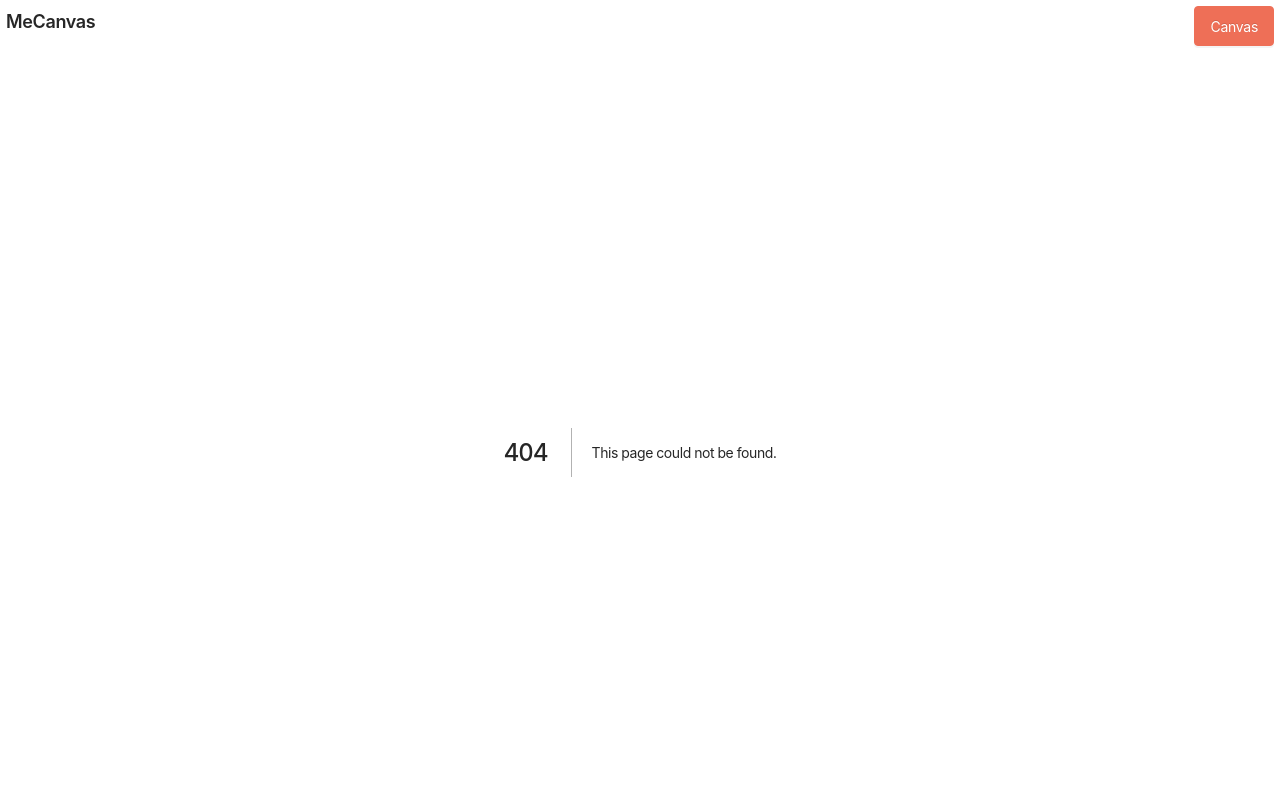
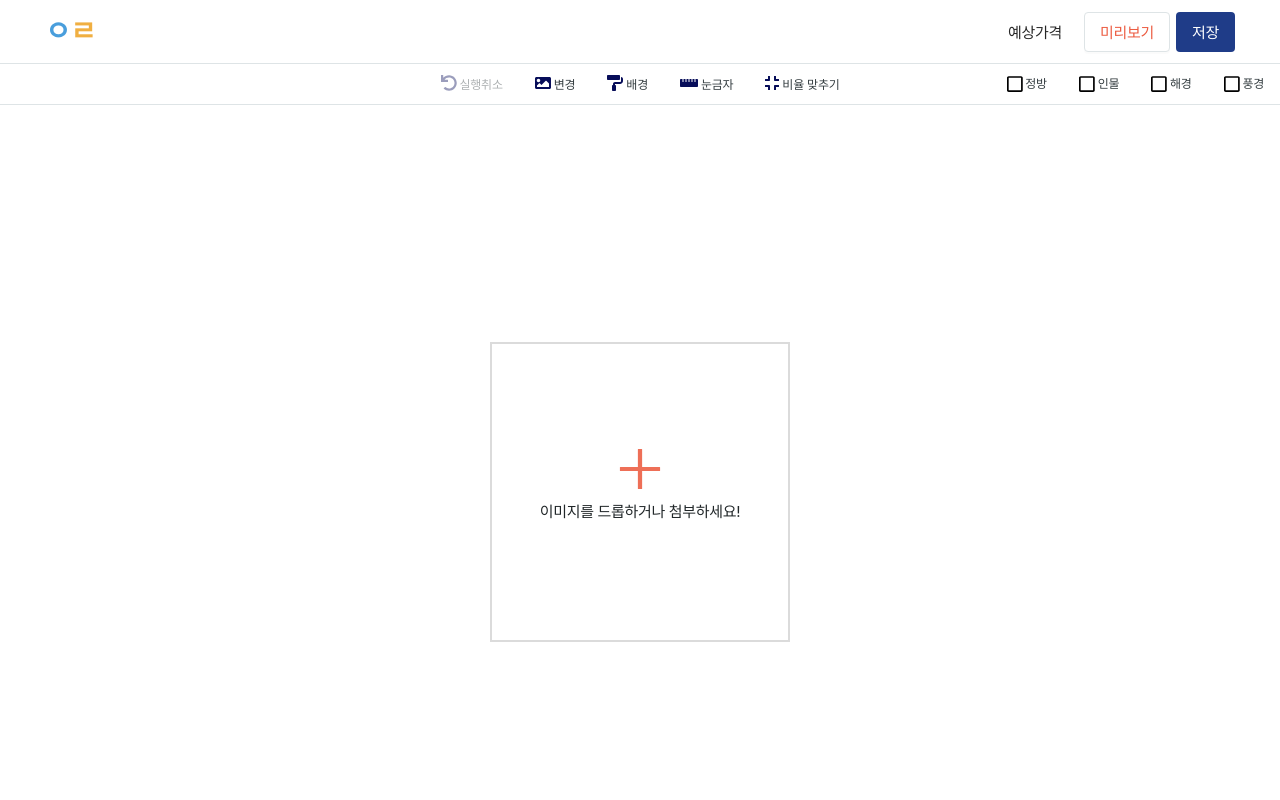
Before and after one commit to mecanvas/early-front, a Next.js app: page /tool/divided in a window 1280 px wide. Before the commit this address had no page. Shown: the top 800 px of the page. Built offline with nearby package versions, Linux system fonts and the light colour scheme; a web font is replaced by a local one.

Commit message:
단일 캔버스 작업 전, 로고 변경 + tool -> divided/single 페이지로 분할

```diff
--- a/src/components/layouts/AppHeader.tsx
+++ b/src/components/layouts/AppHeader.tsx
@@ -3,6 +3,7 @@ import styled from '@emotion/styled';
 import { useRouter } from 'next/router';
 import { Button } from 'antd';
 import { useExceptionRoute } from 'src/hooks/useExceptionRoute';
+import Logo from './Logo';
 
 const HeaderContainer = styled.header`
   width: 100%;
@@ -16,15 +17,23 @@ const Header = styled.div`
   align-items: center;
   justify-content: space-between;
   margin: 0 auto;
+
+  button {
+    margin-left: 3px;
+  }
 `;
 
 const AppHeader = () => {
   const { exceptionRoute } = useExceptionRoute();
   const router = useRouter();
 
-  const handlePushCustomPage = useCallback(() => {
-    router.push('/tool');
-  }, [router]);
+  const handlePushCustomPage = useCallback(
+    (e) => {
+      const { key } = e.currentTarget.dataset;
+      router.push(`/tool/${key}`);
+    },
+    [router],
+  );
 
   if (exceptionRoute) {
     return null;
@@ -34,10 +43,15 @@ const AppHeader = () => {
     <HeaderContainer>
       <Header>
         <>
-          <h4>MeCanvas</h4>
-          <Button type="primary" onClick={handlePushCustomPage}>
-            Canvas
-          </Button>
+          <Logo />
+          <div>
+            <Button type="primary" data-key="single" onClick={handlePushCustomPage}>
+              단일
+            </Button>
+            <Button type="primary" data-key="divided" onClick={handlePushCustomPage}>
+              분할
+            </Button>
+          </div>
         </>
       </Header>
     </HeaderContainer>
--- /dev/null
+++ b/src/components/layouts/Logo.tsx
@@ -0,0 +1,32 @@
+import React from 'react';
+import styled from '@emotion/styled';
+
+const Logos = styled.div`
+  font-size: 28px;
+  cursor: pointer;
+  span {
+    font-family: serif;
+    font-weight: bold;
+  }
+  span:nth-of-type(1) {
+    color: #499edc;
+  }
+  span:nth-of-type(2) {
+    font-family: serif;
+    color: #f0af41;
+  }
+  @media all and (max-width: ${({ theme }) => theme.size.sm}) {
+    font-size: 24px;
+  }
+`;
+
+const Logo = () => {
+  return (
+    <Logos>
+      <span>ㅇ</span>
+      <span>ㄹ</span>
+    </Logos>
+  );
+};
+
+export default Logo;
--- a/src/components/tool/Tool.tsx
+++ b/src/components/tool/divided/DividedTool.tsx
@@ -1,7 +1,7 @@
 import React, { useCallback, useEffect, useMemo, useRef, useState } from 'react';
 import { useGetScollPosition, useGlobalState } from 'src/hooks';
 import axios from 'axios';
-import ToolColorPalette from './ToolColorPalette';
+import ToolColorPalette from './DividedToolColorPalette';
 import {
   ToolContainer,
   ImageWrapper,
@@ -19,7 +19,7 @@ import {
   Bill,
   CroppedWrapper,
   PreviewBg,
-} from './ToolStyle';
+} from './DividedToolStyle';
 import { ColorResult } from 'react-color';
 import { useDropzone } from 'react-dropzone';
 import { PlusOutlined } from '@ant-design/icons';
@@ -27,14 +27,14 @@ import { Button, Modal, Popover, Upload, Checkbox, Input } from 'antd';
 import { RcFile } from 'antd/lib/upload';
 import { theme } from 'src/style/theme';
 import { useRouter } from 'next/router';
-import Loading from '../common/Loading';
+import Loading from '../../common/Loading';
 import { FontAwesomeIcon } from '@fortawesome/react-fontawesome';
 import { faEdit, faSquare } from '@fortawesome/free-regular-svg-icons';
 import { faPaintRoller, faUndo, faImage, faCompress, faRulerHorizontal } from '@fortawesome/free-solid-svg-icons';
-import ToolSave from './ToolSave';
+import ToolSave from './DividedToolSave';
 import { cmToPx } from 'src/utils/cmToPx';
 import { filterOverMaxHeight } from 'src/utils/filterOverMaxHeight';
-import ToolFrameList from './ToolFrameList';
+import ToolFrameList from './DividedToolFrameList';
 import {
   FrameSize,
   CanvasPosition,
@@ -44,12 +44,13 @@ import {
   CroppedFrame,
 } from 'src/interfaces/ToolInterface';
 import { imgSizeChecker } from 'src/utils/imgSizeChecker';
-import ToolSelectedFrame from './ToolSelectedFrame';
+import ToolSelectedFrame from './DividedToolSelectedFrame';
 import { getOriginRatio } from 'src/utils/getOriginRatio';
 import { getS3 } from 'src/utils/getS3';
 import { ImgToDataURL } from 'src/utils/ImgToDataURL';
 import { replacePx } from 'src/utils/replacePx';
 import { useProgress } from 'src/hooks/useProgress';
+import Logo from 'src/components/layouts/Logo';
 
 const Tool = () => {
   const router = useRouter();
@@ -762,7 +763,9 @@ const Tool = () => {
         {/* 사진 조절하는 툴바들 */}
         <FactoryHeader>
           <FactoryUtills>
-            <h1 onClick={handlePushMainPage}>Early</h1>
+            <div onClick={handlePushMainPage}>
+              <Logo />
+            </div>
             <div>
               <Popover
                 style={{ padding: 0 }}
--- a/src/components/tool/ToolColorPalette.tsx
+++ b/src/components/tool/divided/DividedToolColorPalette.tsx
@@ -1,5 +1,5 @@
 import React, { useCallback, useState } from 'react';
-import { ColorPaletteFreeColor, ColorPaletteWrapper } from './ToolStyle';
+import { ColorPaletteFreeColor, ColorPaletteWrapper } from './DividedToolStyle';
 import { CirclePicker, ColorResult, ChromePicker } from 'react-color';
 import { CaretDownOutlined } from '@ant-design/icons';
 import { Popover } from 'antd';
--- a/src/components/tool/ToolFrameList.tsx
+++ b/src/components/tool/divided/DividedToolFrameList.tsx
@@ -5,7 +5,7 @@ import React, { useCallback, useEffect, useMemo, useState } from 'react';
 import { animated, useSpring } from 'react-spring';
 import { useGlobalState } from 'src/hooks';
 import { FrameAttributes, FrameSize } from 'src/interfaces/ToolInterface';
-import { FrameWrapper, FrameSizeList, FrameSizeName } from './ToolStyle';
+import { FrameWrapper, FrameSizeList, FrameSizeName } from './DividedToolStyle';
 
 interface Props extends FrameAttributes {
   frameSize: FrameSize[];
--- a/src/components/tool/ToolSave.tsx
+++ b/src/components/tool/divided/DividedToolSave.tsx
@@ -4,8 +4,8 @@ import { useCanvasToServer, useGlobalState } from 'src/hooks';
 import { useRouter } from 'next/router';
 import styled from '@emotion/styled';
 import { css } from '@emotion/react';
-import AppTable from '../antd/AppTable';
-import { BillTotal } from './ToolStyle';
+import { BillTotal } from './DividedToolStyle';
+import AppTable from 'src/components/antd/AppTable';
 
 const AntdInput = styled(Input)<{ isRequired: boolean }>`
   ${({ isRequired, theme }) =>
--- a/src/components/tool/ToolSelectedFrame.tsx
+++ b/src/components/tool/divided/DividedToolSelectedFrame.tsx
@@ -3,7 +3,7 @@ import { useGetScollPosition, useGlobalState } from 'src/hooks';
 import { CanvasFrameSizeInfo, CanvasPosition, CroppedFrame } from 'src/interfaces/ToolInterface';
 import { theme } from 'src/style/theme';
 import { replacePx } from 'src/utils/replacePx';
-import { SelectedFrameWrapper } from './ToolStyle';
+import { SelectedFrameWrapper } from './DividedToolStyle';
 
 interface Props {
   width?: number;
--- a/src/components/tool/ToolStyle.tsx
+++ b/src/components/tool/divided/DividedToolStyle.tsx
@@ -33,14 +33,7 @@ export const FactoryUtills = styled.div`
     height: 40px;
     padding: 0 0.5em;
   }
-  h1 {
-    margin: 0;
-    padding: 0.4em;
-    text-align: center;
-    @media all and (max-width: ${({ theme }) => theme.size.sm}) {
-      font-size: 22px;
-    }
-  }
+
   & > div {
     display: flex;
     button {
--- /dev/null
+++ b/src/pages/tool/divided.tsx
@@ -0,0 +1,5 @@
+import dynamic from 'next/dynamic';
+import Loading from 'src/components/common/Loading';
+const Tool = dynamic(() => import('src/components/tool/divided/DividedTool'), { loading: () => <Loading loading /> });
+
+export default Tool;
--- a/src/pages/tool/index.tsx
+++ /dev/null
@@ -1,5 +0,0 @@
-import dynamic from 'next/dynamic';
-import Loading from 'src/components/common/Loading';
-const Tool = dynamic(() => import('src/components/tool/Tool'), { loading: () => <Loading loading /> });
-
-export default Tool;
```
Also changed, not shown: src/pages/tool/single.tsx (added, +7 -0 lines).
